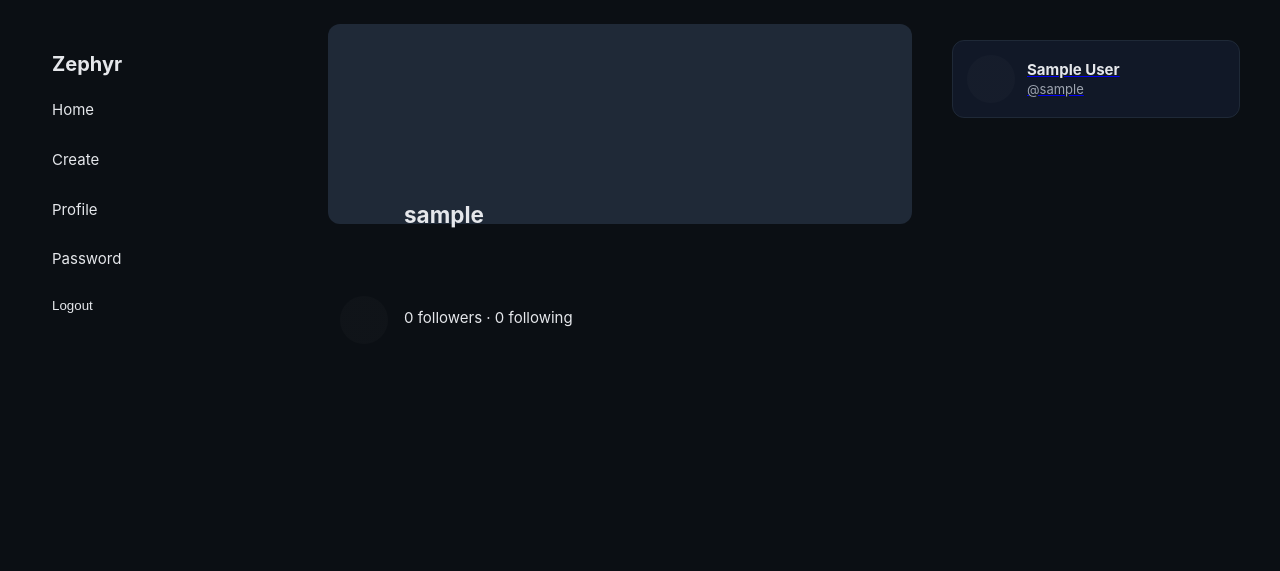
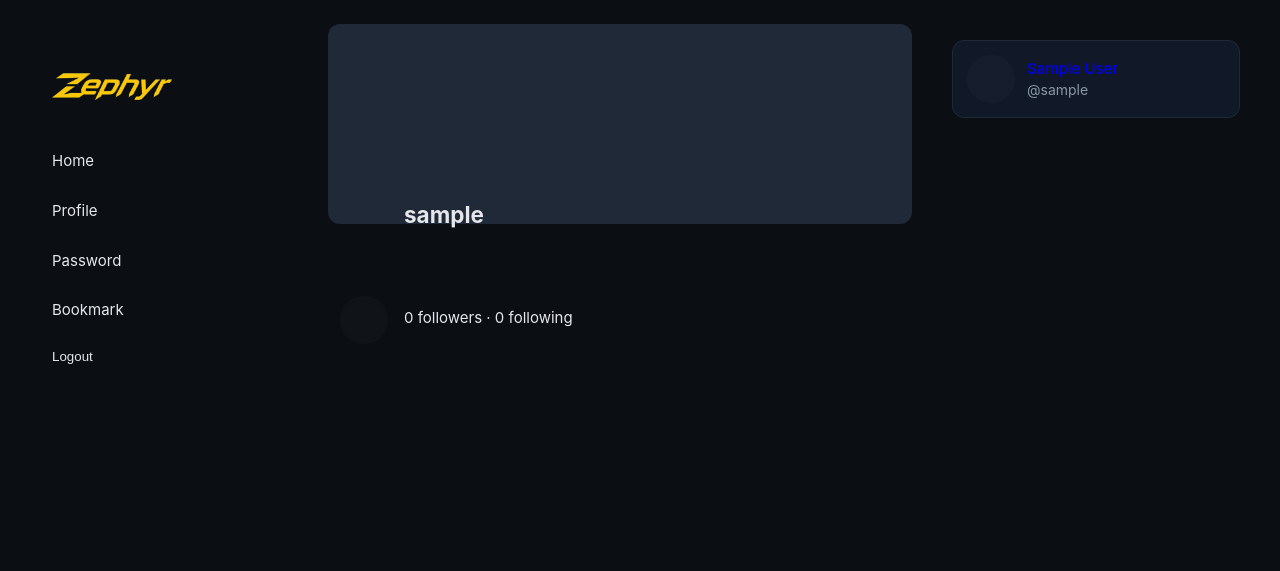
Before and after one commit to PavanPandya016/zephyr, a Django app: a page that uses templates/base.html in a window 1280 px wide. Shown: the top 571 px of the page. Run offline with Django 5.2, Linux system fonts and the light colour scheme; the visitor is signed in with stand-in values (Sample User, id 1); data comes from the database, SQL or seed files in the repository.

Commit message:
Logo Add

```diff
--- a/static/css/base.css
+++ b/static/css/base.css
@@ -596,6 +596,35 @@ button,
     transition: color var(--transition), background var(--transition), transform var(--transition);
 }
 
+.profile-link {
+    display: block;
+    text-decoration: none;
+    transition: color 0.2s ease, background 0.2s ease, transform 0.2s ease;
+}
+
+.profile-link:hover {
+    opacity: 0.8;
+}
+
+.profile-link .username {
+    font-weight: 500;
+    overflow: hidden;
+    text-overflow: ellipsis;
+    white-space: nowrap;
+    color: inherit;
+}
+
+.profile-link .small {
+    font-size: 0.875rem;
+    overflow: hidden;
+    text-overflow: ellipsis;
+    white-space: nowrap;
+}
+
+.profile-link .muted {
+    color: #8899a6;
+}
+
 .fab-create {
     position: fixed;
     bottom: 24px;
--- a/templates/base.html
+++ b/templates/base.html
@@ -5,22 +5,35 @@
     <meta charset="UTF-8">
     <meta name="viewport" content="width=device-width, initial-scale=1.0">
     <title>Zephyr</title>
+
     {% load static %}
+
+
+    <link rel="icon" href="{% static 'img/icon.svg' %}" type="image/svg+xml">
+    <link rel="icon" href="{% static 'img/icon.png' %}" sizes="192x192">
+    <link rel="icon" href="{% static 'img/icon.ico' %}" type="image/x-icon">
+    <link rel="apple-touch-icon" href="{% static 'img/icon.png' %}" sizes="180x180">
     <link rel="stylesheet" href="{% static 'css/base.css' %}">
 </head>
+
 
 <body>
 
     <div class="app">
         <div class="layout">
             <aside class="sidebar">
-                <div class="logo"><a class="nav-link" href="{% url 'posts:feed' %}">Zephyr</a></div>
+                <div class="logo">
+                    <a class="nav-link" href="{% url 'posts:feed' %}">
+                        <img src="{% static 'img/final.png' %}" alt="" class="logo-img"
+                            style="width:120px;height:auto;display:block;">
+                    </a>
+                </div>
                 <nav class="nav">
                     <a class="nav-link" href="{% url 'posts:feed' %}">Home</a>
                     {% if request.user.is_authenticated %}
-                    <a class="nav-link" href="{% url 'posts:create' %}">Create</a>
                     <a class="nav-link" href="{% url 'accounts:profile' request.user.username %}">Profile</a>
                     <a class="nav-link" href="{% url 'accounts:password_change' %}">Password</a>
+                    <a class="nav-link" href="{% url 'bookmarks' %}"> Bookmark</a>
                     <form method="post" action="{% url 'accounts:logout' %}" style="display:block;">
                         {% csrf_token %}
                         <button type="submit" class="nav-link"
@@ -48,8 +61,8 @@
                         <img src="{{ request.user.profile.avatar.url }}" alt="avatar">
                         {% endif %}
                     </div>
-                    <div style="flex:1;min-width:0;">
-                        <a href="{% url 'accounts:profile' request.user.username %}">
+                    <div style="flex:1; min-width:0;">
+                        <a href="{% url 'accounts:profile' request.user.username %}" class="profile-link">
                             <div class="username">{{ request.user.get_full_name|default:request.user.username }}</div>
                             <div class="small muted">@{{ request.user.username }}</div>
                         </a>
@@ -58,7 +71,9 @@
                 {% endif %}
             </aside>
         </div>
+        {% if request.user.is_authenticated %}
         <a class="fab-create" href="{% url 'posts:create' %}" aria-label="Create">+</a>
+        {% endif %}
     </div>
 
 </body>
--- a/zephyr/settings.py
+++ b/zephyr/settings.py
@@ -126,6 +126,7 @@ BASE_DIR = Path(__file__).resolve().parent.parent
 STATIC_URL = "/static/"
 STATICFILES_DIRS = [
     BASE_DIR/ "static",
+    BASE_DIR/ "img",
 ]
 
 # Default primary key field type
```
Also changed, not shown: posts/views.py (+4 -4 lines), img/smalllogo-removebg-preview.png (deleted), static/img/DB Diagram.png (renamed from img/DB Diagram.png), static/img/final.png (added), static/img/finallogo.png (renamed from img/finallogo.png), static/img/icon.ico (added), static/img/icon.png (added), static/img/smalllogo.jpg (renamed from img/smalllogo.jpg).
